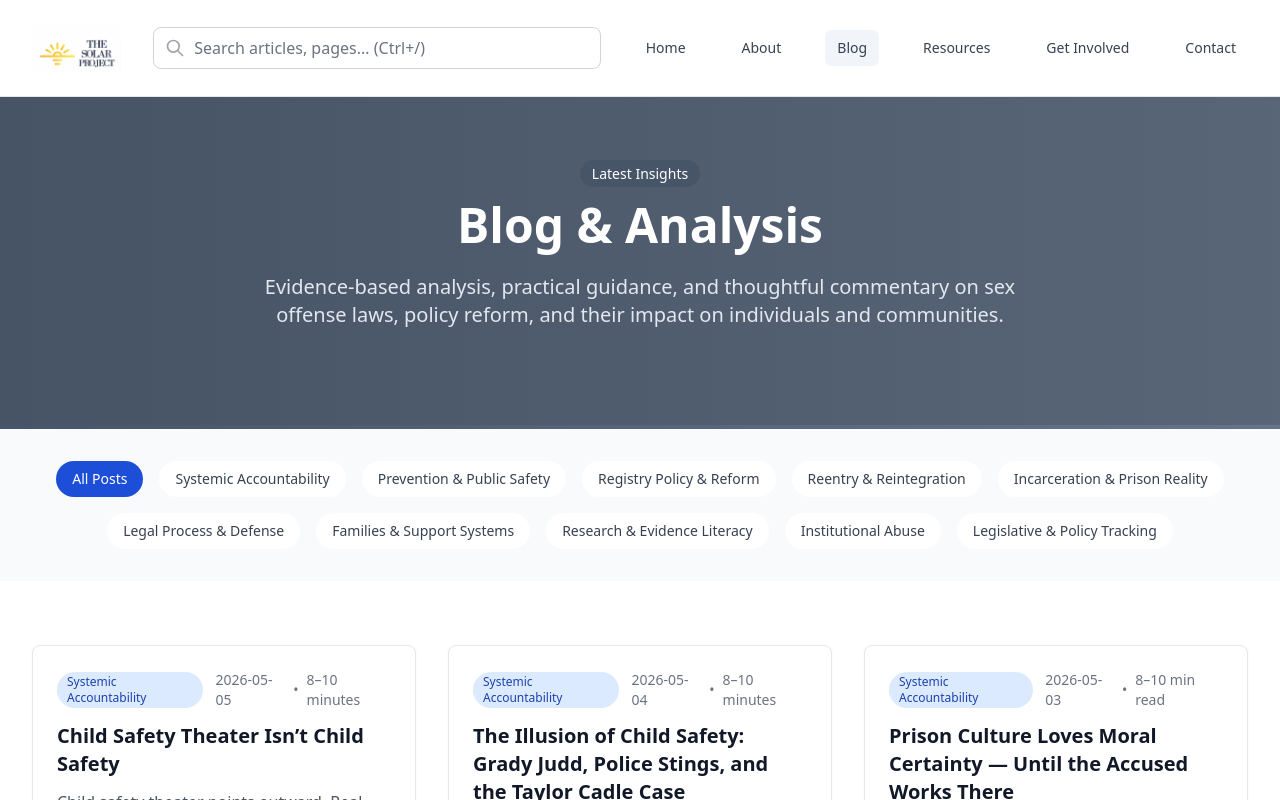
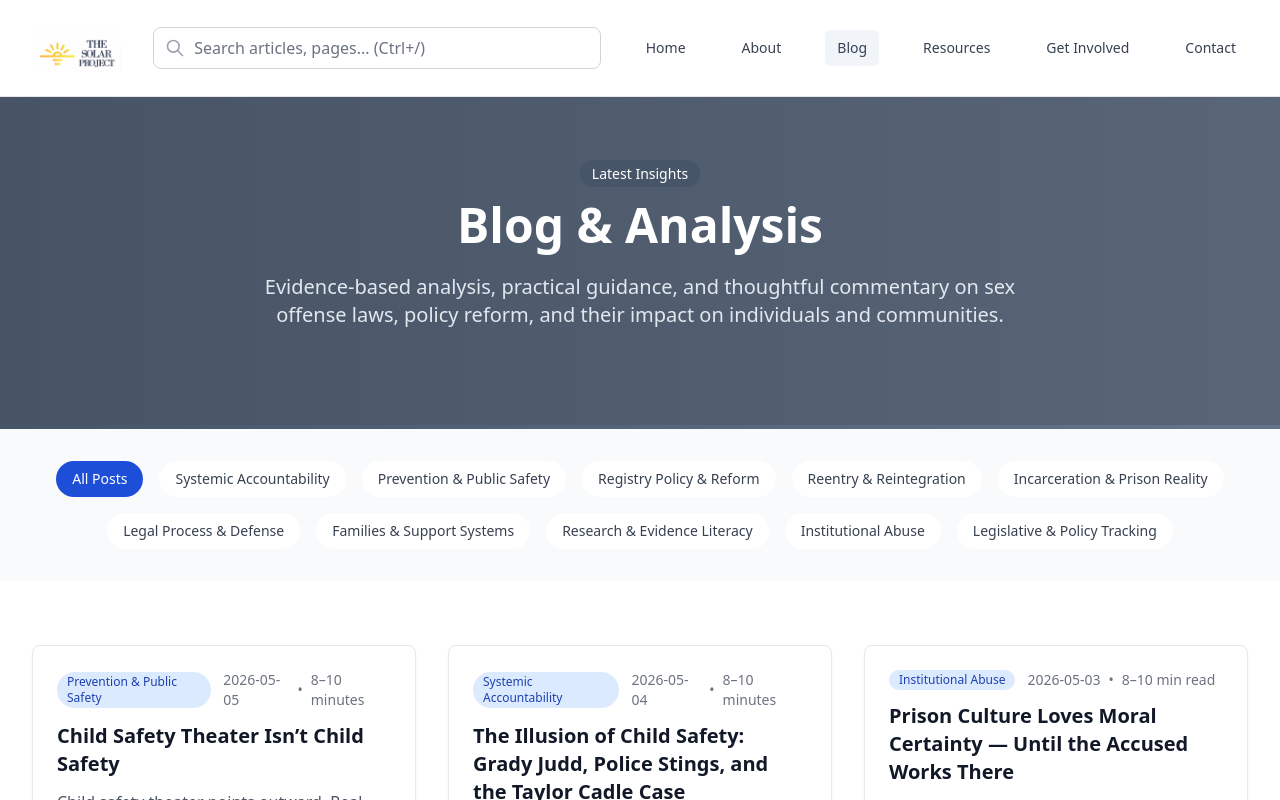
Before and after one commit to projectsolarrecon/Solar, a React (Vite) app: page /blog in a window 1280 px wide. Shown: the top 800 px of the page. Built offline with nearby package versions, Linux system fonts and the light colour scheme.

Commit message:
Update top blog metadata categories for editorial taxonomy pass 2A

```diff
--- a/src/data/blogPosts.ts
+++ b/src/data/blogPosts.ts
@@ -20,7 +20,7 @@ export const allBlogPosts: BlogPost[] = [
   author: "The SOLAR Project",
   date: "2026-05-05",
   readTime: "8–10 minutes",
-  category: "Systemic Accountability",
+  category: "Prevention & Public Safety",
   tags: [
     "child safety theater",
     "performative child safety",
@@ -64,7 +64,7 @@ export const allBlogPosts: BlogPost[] = [
   author: "The SOLAR Project",
   date: "2026-05-03",
   readTime: "8–10 min read",
-  category: "Systemic Accountability",
+  category: "Institutional Abuse",
   tags: [
     "prison staff sexual abuse",
     "FCI Bryan sexual misconduct",
@@ -126,7 +126,7 @@ export const allBlogPosts: BlogPost[] = [
   author: "SOLAR Project",
   date: "2026-04-22",
   readTime: "10 min read",
-  category: "Systemic Accountability",
+  category: "Registry Policy & Reform",
   tags: [
     "child safety",
     "registry reform",
@@ -163,7 +163,7 @@ export const allBlogPosts: BlogPost[] = [
     "A targeted killing in Florida raises a question registry defenders avoid: when the state publishes a permanent label, is it preventing violence—or reshaping it?",
   date: "2026-04-11",
   readTime: "8 min read",
-  category: "Policy Analysis",
+  category: "Registry Policy & Reform",
   tags: [
     "registry vigilantism",
     "public registry violence",
@@ -183,7 +183,7 @@ export const allBlogPosts: BlogPost[] = [
   author: "SOLAR Project",
   date: "2026-01-07",
   readTime: "9 min read",
-  category: "Policy & Reform",
+  category: "Prevention & Public Safety",
   tags: [
     "Uber",
     "background checks",
@@ -204,7 +204,7 @@ export const allBlogPosts: BlogPost[] = [
   author: "SOLAR Project",
   date: "2025-12-12",
   readTime: "11 min read",
-  category: "Policy & Reform",
+  category: "Research & Evidence Literacy",
   tags: [
     "sex offender registry",
     "risk assessment",
@@ -224,7 +224,7 @@ export const allBlogPosts: BlogPost[] = [
   author: "SOLAR Project",
   date: "2025-12-07",
   readTime: "20 min read",
-  category: "Incarceration & Reality",
+  category: "Incarceration & Prison Reality",
   tags: [
     "prison life",
     "sex-offense",
```
